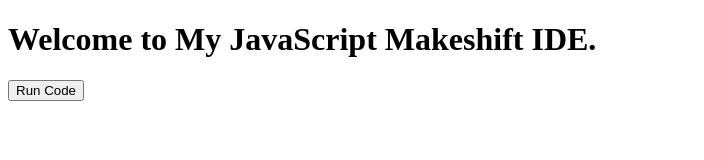
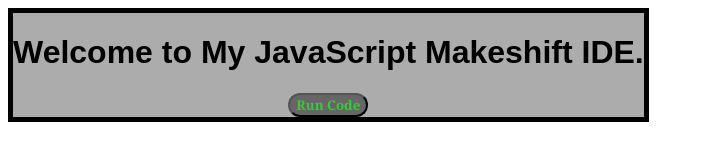
Before and after one commit to mpekim/hello-world, a plain HTML site: page index.html in a window 1280 px wide. Shown: the whole page, without its empty margins (0-704 px from the left). Drawn offline with Linux system fonts and the light colour scheme.

Commit message:
Making changes to CSS code for visuals. Adding the code to HTML for application.

```diff
--- a/index.html
+++ b/index.html
@@ -6,7 +6,9 @@
         <script type = "text/javascript" src="main.js"></script>
     </head>
     <body>
-        <h1>Welcome to My JavaScript Makeshift IDE.</h1>
-        <button onclick="helloWorld()">Run Code</button>
+        <div class="ideMain">
+            <h1>Welcome to My JavaScript Makeshift IDE.</h1>
+            <button class="codeButton" onclick="helloWorld()">Run Code</button>
+        </div>
     </body>
 </html>
--- a/style.css
+++ b/style.css
@@ -0,0 +1,22 @@
+.codeButton{
+    color: #32cd32;
+    background-color: #666666;
+
+    font-weight: bold;
+    font-family: Georgia;
+
+    border-radius: 45px;
+}
+
+.ideMain{
+    background-color: #ACACAC;
+
+    border: solid;
+    border-color: #000000;
+    border-width: 5px;
+
+    position: absolute;
+    text-align: center;
+
+    font-family: Arial;
+}
```
